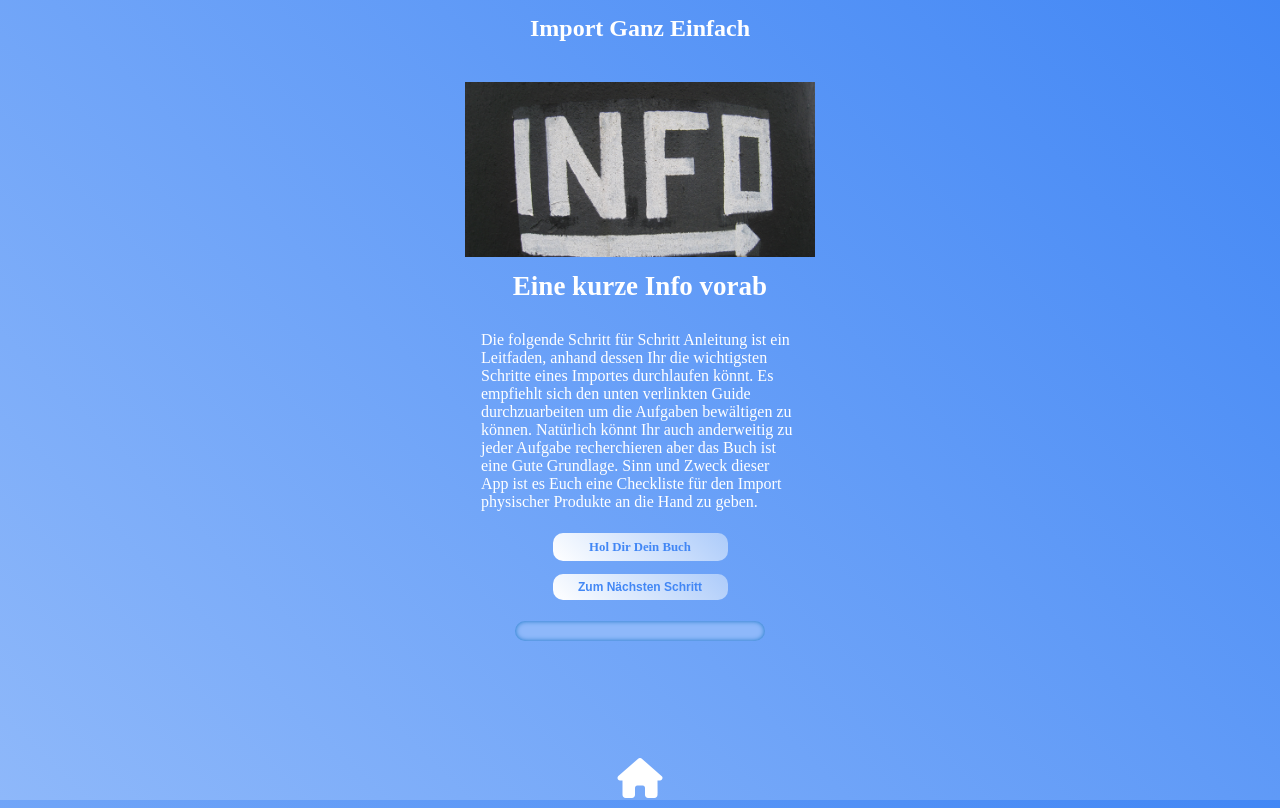
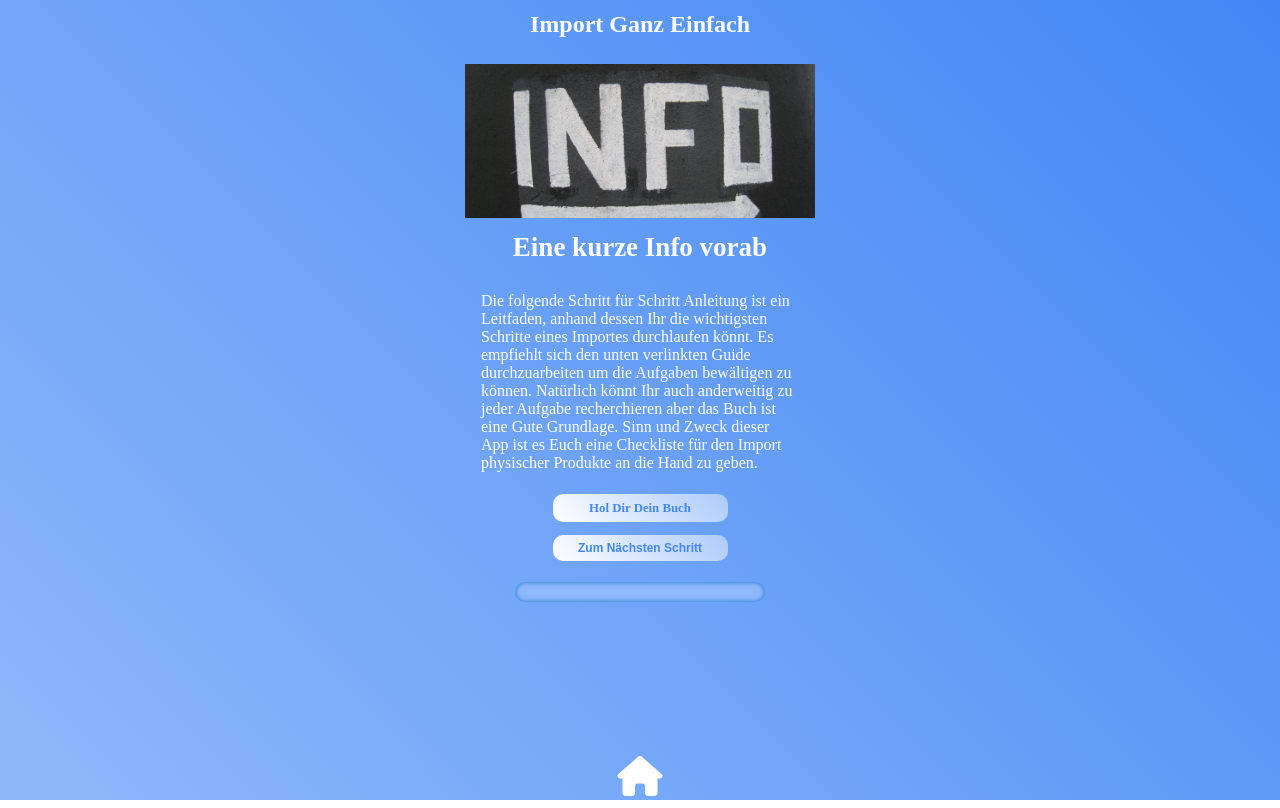
Before and after one commit to uwejettkant/capstone-project, a React (Create React App) app in the folder frontend/: page /task/1 in a window 1280 px wide. Built offline with nearby package versions, Linux system fonts and the light colour scheme.

Commit message:
view height refactoring

```diff
--- a/frontend/public/index.html
+++ b/frontend/public/index.html
@@ -7,7 +7,7 @@
     <meta name="theme-color" content="#000000" />
     <meta
       name="description"
-      content="Web site created using create-react-app"
+      content="Eine Schritt für Schritt Anleitung für den Import von Seefracht"
     />
     <link rel="apple-touch-icon" href="%PUBLIC_URL%/logo192.png" />
     <!--
--- a/frontend/src/Footer.js
+++ b/frontend/src/Footer.js
@@ -22,16 +22,11 @@ const FooterStyled = styled.footer`
     color: #fff;
     background: transparent;
     font-size: 2.5rem;
-    margin-bottom: .15em;
+    /* margin-bottom: .15em; */
   }
 `
 
 const NavLinkStyled = styled(NavLink)`
   /* padding: 10px; */
-  &.selected {
-    background: #dde8eb;
-  }
-  img {
-    height: 25px;
-  }
+  background: transparent;
 `
--- a/frontend/src/GlobalStyles.js
+++ b/frontend/src/GlobalStyles.js
@@ -7,13 +7,16 @@ export default createGlobalStyle`
 
 #root {
     display: grid;
-    grid-template-rows: 40px auto 54px;
-    height: 100vh;
+    grid-template-rows: 48px auto 48px;
+    height: 100%;
 }
 
 body {
+    margin: 0;
     background: linear-gradient( 45deg, #8eb8fa, #4287f5);
     overflow: hidden;
+    height: 100%;
+
 }
 
 main {
--- a/frontend/src/TaskList.js
+++ b/frontend/src/TaskList.js
@@ -101,16 +101,15 @@ const Frame = styled.section`
   flex-direction: column;
   justify-content: space-between;
   align-items: center;
-  height: 500px;
+  height: 550px;
   width: 350px;
   color: #fff;
   font-size: 1.125rem;
   background: transparent;
   border-radius: 25px;
-  margin: 1em;
 
   img {
-    height: 35%;
+    height: 28%;
     width: 100%;
     object-fit: cover;
   }
```
Also changed, not shown: 8 other files (tests, documents, lock files or other folders).
